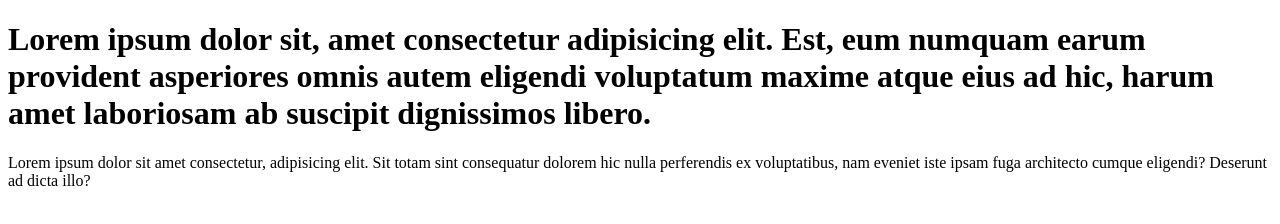
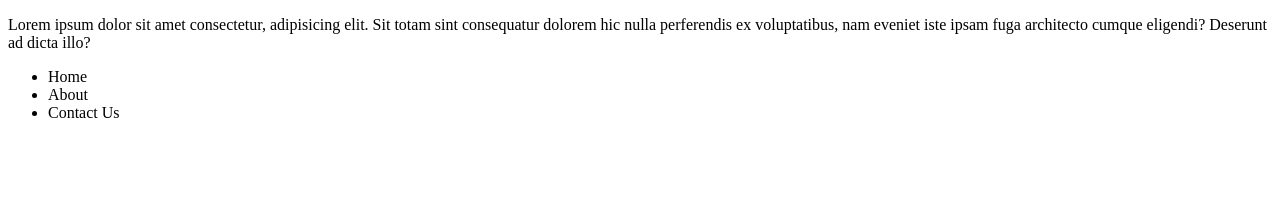
Before and after one commit to rajeshsunkari/gitghtree2, a plain HTML site: page index.html in a window 1280 px wide. Drawn offline with Linux system fonts and the light colour scheme.

Commit message:
add list

```diff
--- a/index.html
+++ b/index.html
@@ -5,7 +5,11 @@
     <title>Git Website</title>
 </head>
 <body>
-    <h1>Lorem ipsum dolor sit, amet consectetur adipisicing elit. Est, eum numquam earum provident asperiores omnis autem eligendi voluptatum maxime atque eius ad hic, harum amet laboriosam ab suscipit dignissimos libero.</h1>
     <p>Lorem ipsum dolor sit amet consectetur, adipisicing elit. Sit totam sint consequatur dolorem hic nulla perferendis ex voluptatibus, nam eveniet iste ipsam fuga architecto cumque eligendi? Deserunt ad dicta illo?</p>
+    <ul>
+        <li>Home</li>
+        <li>About</li>
+        <li>Contact Us</li>
+    </ul>
 </body>
 </html>
```
